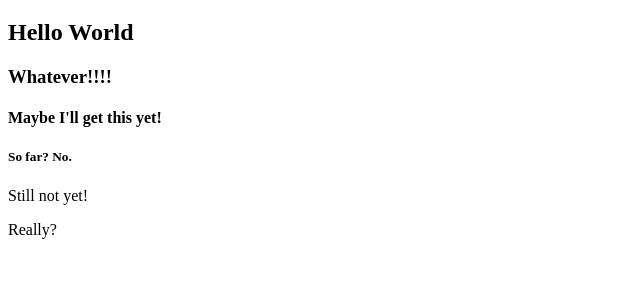
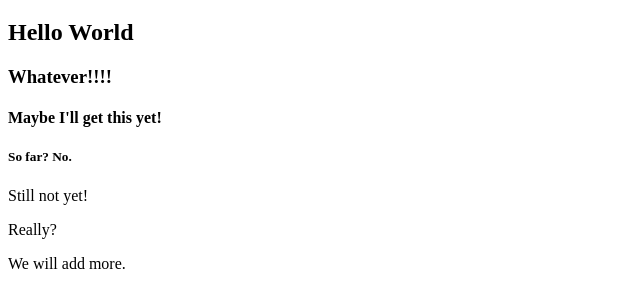
Before and after one commit to catmerrymary/wk12demo, a plain HTML site: page index.html in a window 1280 px wide. Shown: the part 61-368 px from the top of the page, without its empty margins (0-640 px from the left). Drawn offline with Linux system fonts and the light colour scheme.

Commit message:
added footer

```diff
--- a/index.html
+++ b/index.html
@@ -12,5 +12,6 @@
     <h5>So far? No.</h5>
     <p>Still not yet!</p>
 <p>Really?</p>
+<footer> We will add more.</footer>
 </body>
 </html>
```
